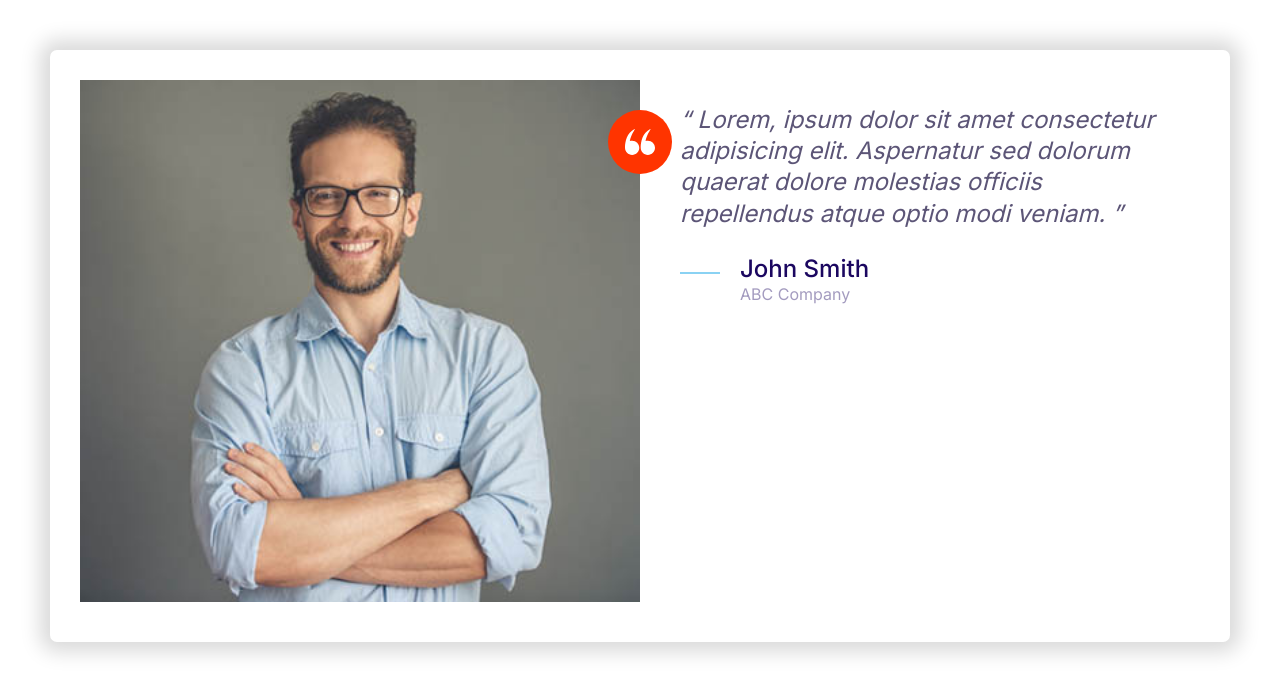
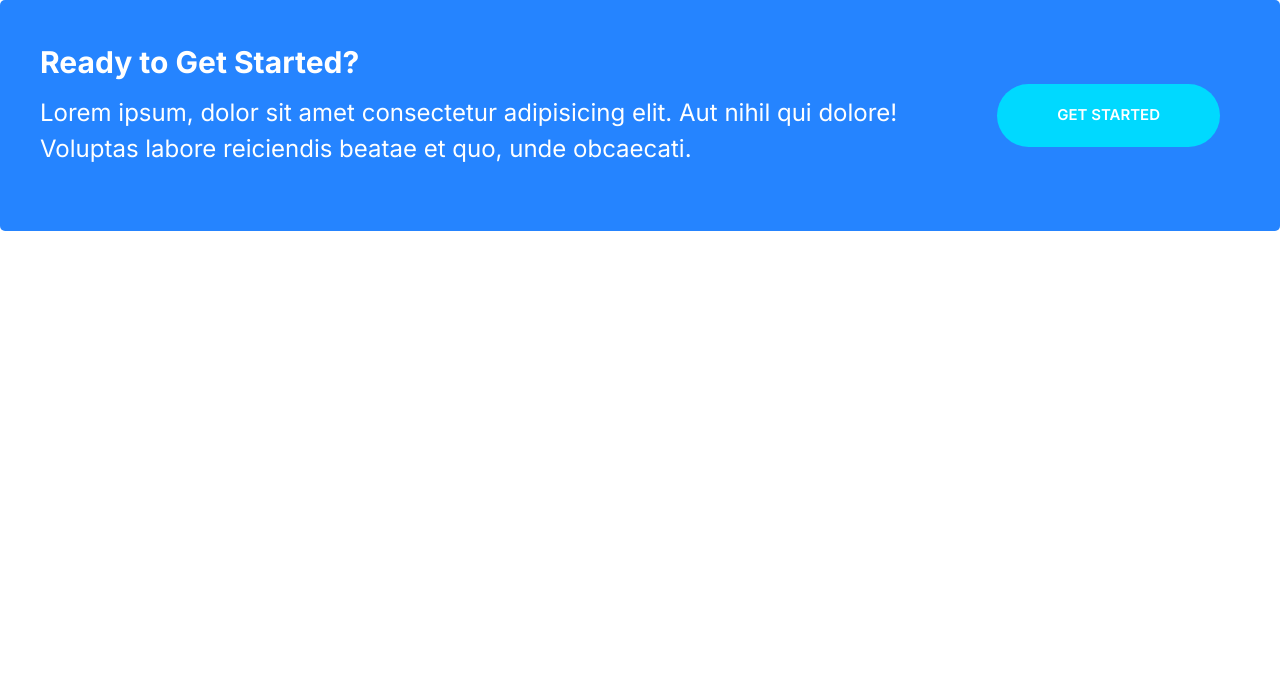
Before and after one commit to Klemen03/My-First-Website, a plain HTML site: page index.html in a window 1280 px wide. Drawn offline with Linux system fonts and the light colour scheme.

Commit message:
Build the callout component.

```diff
--- a/css/styles.css
+++ b/css/styles.css
@@ -237,6 +237,11 @@ a {
 .btn--outline:hover {
   background: var(--color-headings);
   color: #fff;
+}
+
+.btn--stretched {
+  padding-left: 6rem;
+  padding-right: 6rem;
 }
 
 .btn--block {
@@ -483,3 +488,44 @@ a {
     margin-left: 6rem;
   }
 }
+
+/* Callouts */
+.callout {
+  padding: 4rem;
+  border-radius: 5px;
+}
+
+.callout--primary {
+  background-color: var(--color-primary);
+  color: #fff;
+}
+
+.callout__heading {
+  color: #fff;
+  margin-top: 0;
+  font-size: 3rem;
+}
+
+.callout .btn {
+  align-self: center;
+  justify-self: center;
+}
+
+.callout__content {
+  text-align: center;
+}
+
+@media screen and (min-width: 768px) {
+  .callout .grid--1x2 {
+    grid-template-columns: 1fr auto;
+  }
+
+  .callout__content {
+    text-align: left;
+  }
+
+  .callout .btn {
+    justify-self: start;
+    margin: 0 2rem;
+  }
+}
--- a/index.html
+++ b/index.html
@@ -13,38 +13,18 @@
     <link rel="stylesheet" href="./css/normalize.css" />
     <link rel="stylesheet" href="./css/styles.css" />
   </head>
-  <body style="padding: 5rem">
-    <div class="card testimonial">
+  <body>
+    <div class="callout callout--primary">
       <div class="grid grid--1x2">
-        <div class="testimonial__image">
-          <img src="images/testimonial.jpg" alt="A happy, smiling customer" />
-          <span class="icon-container icon-container--accent">
-            <svg class="icon icon--white icon--small">
-              <use xlink:href="images/sprite.svg#quotes"></use>
-            </svg>
-          </span>
+        <div class="callout__content">
+          <h2 class="callout__heading">Ready to Get Started?</h2>
+          <p>
+            Lorem ipsum, dolor sit amet consectetur adipisicing elit. Aut nihil
+            qui dolore! Voluptas labore reiciendis beatae et quo, unde
+            obcaecati.
+          </p>
         </div>
-
-        <blockquote class="quote">
-          <p class="quote__text">
-            Lorem, ipsum dolor sit amet consectetur adipisicing elit. Aspernatur
-            sed dolorum quaerat dolore molestias officiis repellendus atque
-            optio modi veniam.
-          </p>
-          <footer>
-            <div class="media">
-              <div class="media__image">
-                <svg class="icon icon--primary quote__line">
-                  <use xlink:href="images/sprite.svg#line"></use>
-                </svg>
-              </div>
-              <div class="media__body">
-                <h3 class="media__title quote__author">John Smith</h3>
-                <p class="quote__organization">ABC Company</p>
-              </div>
-            </div>
-          </footer>
-        </blockquote>
+        <a href="#" class="btn btn--secondary btn--stretched">Get Started</a>
       </div>
     </div>
   </body>
```
Also changed, not shown: components/callouts.html (added, +12 -0 lines).
